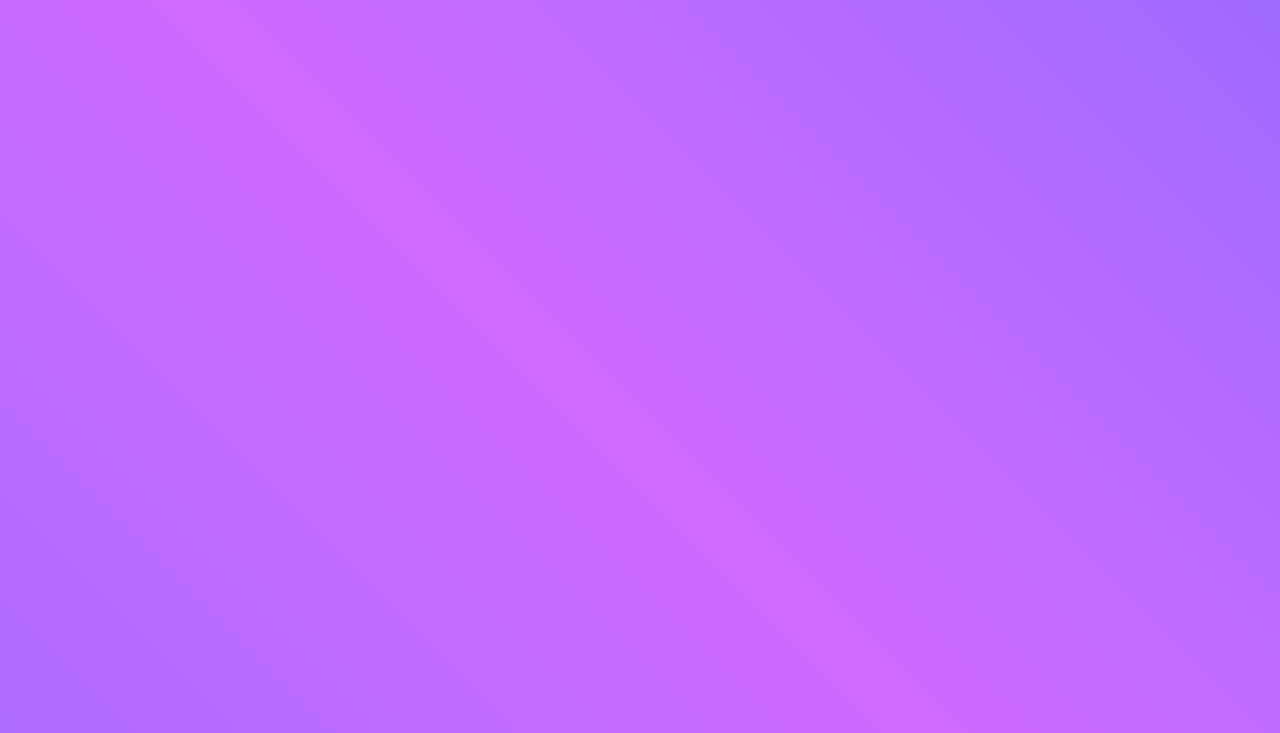
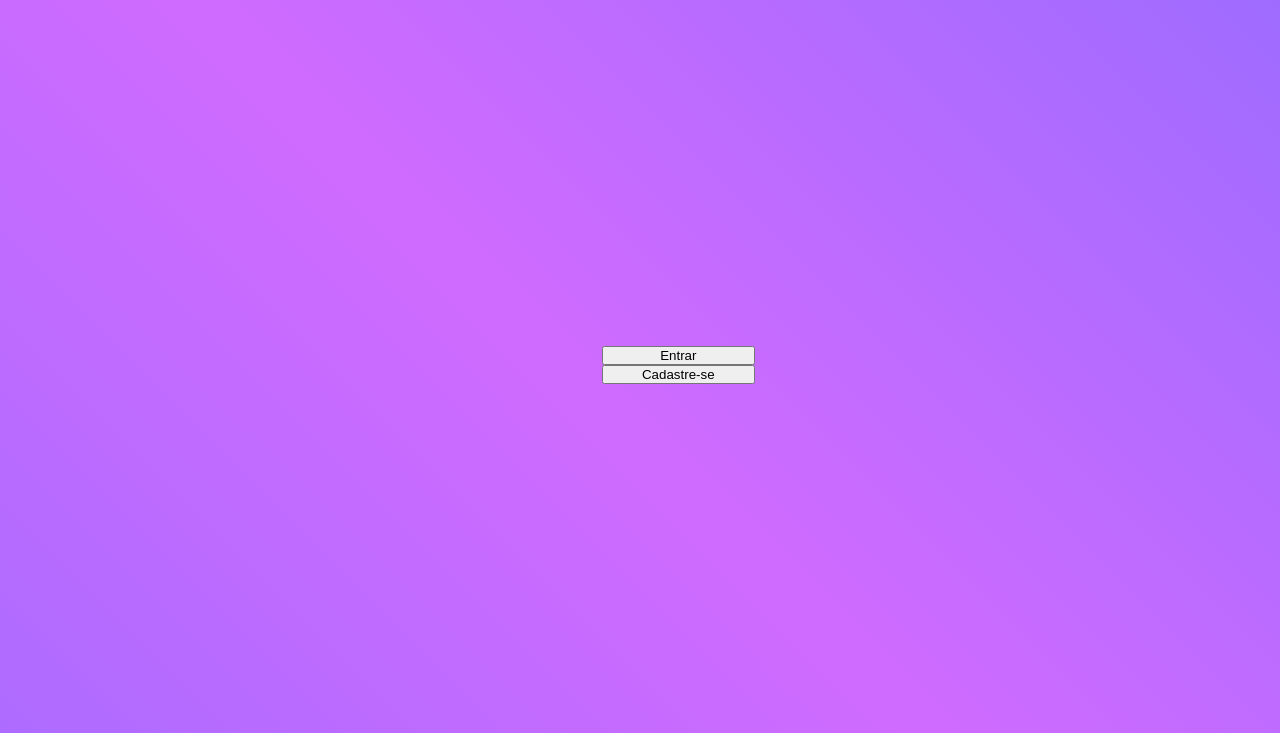
Before and after one commit to JeniferSenna/trabalho-parte-3, a plain HTML site: page index.html in a window 1280 px wide. Shown: the part 67-800 px from the top of the page. Drawn offline with Linux system fonts and the light colour scheme.

Commit message:
Update index.html

```diff
--- a/index.html
+++ b/index.html
@@ -31,7 +31,15 @@
         </ul>
       </nav>
     </header>
-    <main></main>
+    <main>
+      <form action="post">
+            <div class="initial">
+                <button type="submit" placeholder="">Entrar</button>
+                <br>
+                <button type="submit" placeholder="">Cadastre-se</button>
+            </div>
+        </form>
+    </main>
     <script src="/js/mobile-navbar.js"></script>
   </body>
 </html>
```
